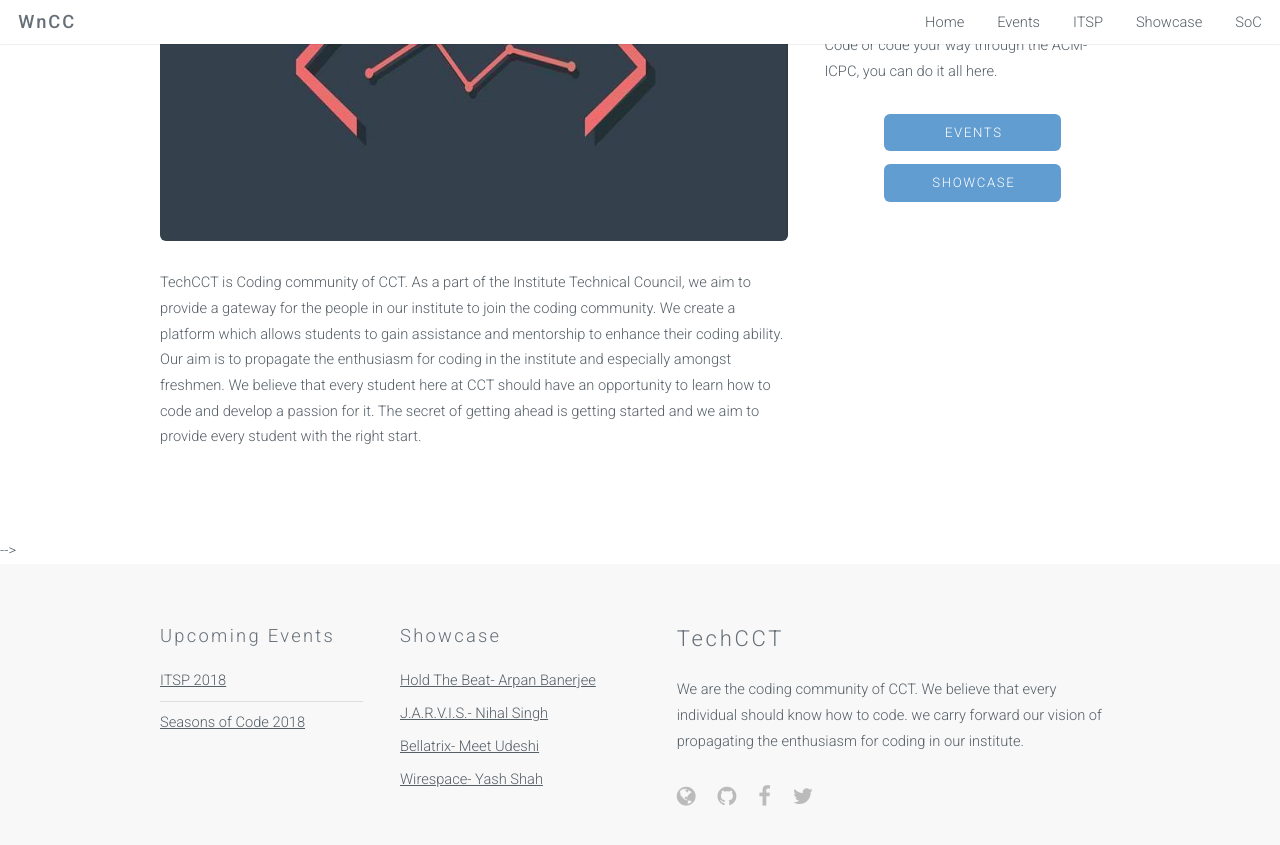
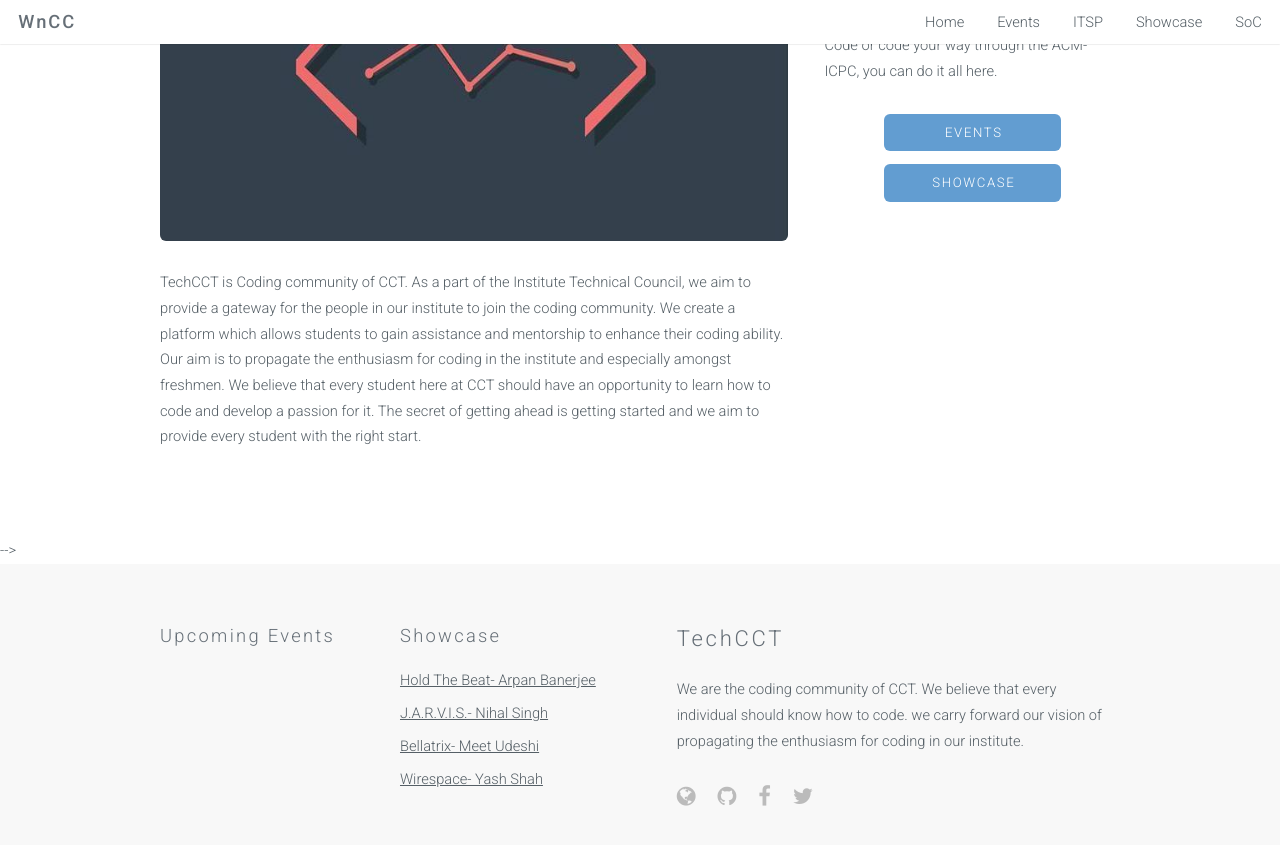
Before and after one commit to TechCCT/TechCCT.github.io, a Jekyll site: the page built from index.html, in a window 1280 px wide and 900 px high, scrolled down 1199 px. Shown: the top 845 px of the window. Built offline with Jekyll 4.4.1, drawn with Linux system fonts in a browser that asks for light colours.

Commit message:
Update footer.html

```diff
--- a/_includes/footer.html
+++ b/_includes/footer.html
@@ -7,8 +7,8 @@
                     <div class="6u">
                         <h3><a href="{{'/events' | prepend: site.base_url }}">Upcoming Events</a></h3>
                         <ul class="alt">
-                           <li><a href="https://www.facebook.com/groups/itsp18/">ITSP 2018</a></li>
-                           <li><a href="https://www.wncc-iitb.org/soc/">Seasons of Code 2018</a></li>
+                  <!--     <li><a href="https://www.facebook.com/groups/itsp18/">ITSP 2018</a></li>
+                           <li><a href="https://www.wncc-iitb.org/soc/">Seasons of Code 2018</a></li> -->
                         </ul>
                     </div>
                     <div class="6u">
@@ -25,9 +25,9 @@
                 <h2>TechCCT</h2>
                 <p>We are the coding community of CCT. We believe that every individual should know how to code. we carry forward our vision of propagating the enthusiasm for coding in our institute.</p>
                 <ul class="icons">
-                    <li><a href="https://www.wncc-iitb.org" class="icon fa-globe"><span class="label">Website</span></a></li>
-                    <li><a href="https://github.com/wncc" class="icon fa-github"><span class="label">Github</span></a></li>
-                    <li><a href="https://www.facebook.com/wncc.iitb/" class="icon fa-facebook"><span class="label">Facebook</span></a></li>
+                    <li><a href="https://techcct.github.io" class="icon fa-globe"><span class="label">Website</span></a></li>
+                    <li><a href="https://github.com/TechCCT" class="icon fa-github"><span class="label">Github</span></a></li>
+                    <li><a href="https://www.facebook.com/CCT/" class="icon fa-facebook"><span class="label">Facebook</span></a></li>
                     <li><a href="https://twitter.com/wncc_iitb" class="icon fa-twitter"><span class="label">Twitter</span></a></li>
                 </ul>
             </div>
```
